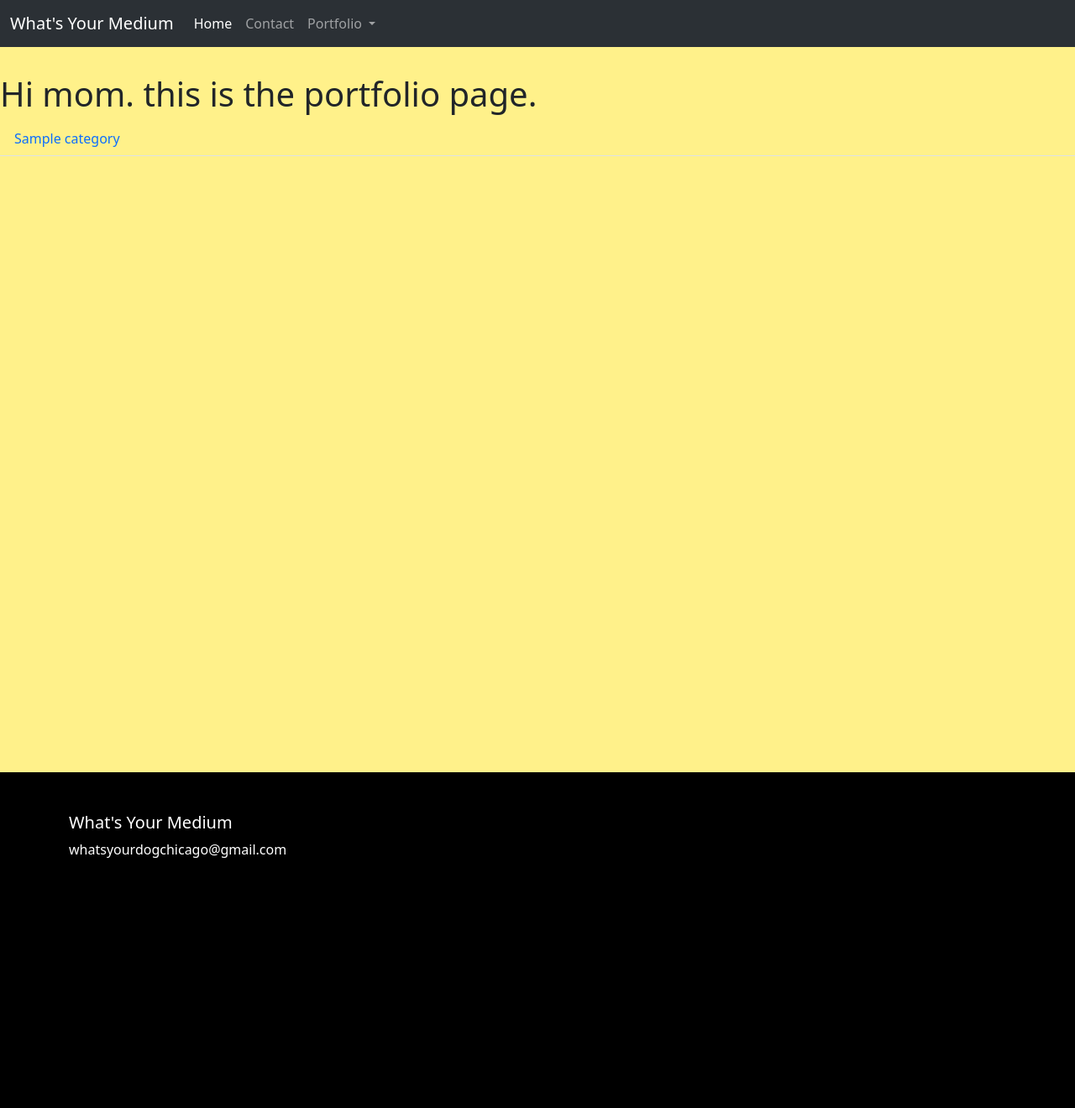
After one commit to loganhuber/whats-your-medium, a Flask app: page /portfolio in a window 1280 px wide. The commit adds this page. Shown: the whole page at 84% size. Run offline with Flask 3, Linux system fonts and the light colour scheme; tables that the repository leaves empty hold one stand-in row (values such as "Sample post").

Commit message:
Added portfolio page, tab switch, opens page in tab based on which category was selected from main navbar

```diff
--- a/app.py
+++ b/app.py
@@ -4,16 +4,13 @@ from flask_admin import Admin
 from flask_login import LoginManager
 from routes import register_routes
 from config import Config
-from models import db, User, ContentBlock, Category
-from werkzeug.security import generate_password_hash
-from admin_views import AdminModelView, SecureAdminIndexView, ContentBlocksModelView, CategoriesModelView
+from models import db, User, ContentBlock, Category, Image
+from admin_views import AdminModelView, SecureAdminIndexView, ContentBlocksModelView, CategoriesModelView, ImagesModelView
+# from werkzeug.security import generate_password_hash
 
 app = Flask(__name__, instance_relative_config=True)
-
 app.config.from_object(Config)
 db.init_app(app)
-
-admin = Admin(app, index_view=SecureAdminIndexView())
 
 login_manager = LoginManager()
 login_manager.init_app(app)
@@ -23,9 +20,12 @@ login_manager.login_view = "login"
 def load_user(user_id):
     return User.query.get(int(user_id))
 
+admin = Admin(app, index_view=SecureAdminIndexView())
+
 admin.add_view(AdminModelView(User, db))
 admin.add_view(ContentBlocksModelView(ContentBlock, db))
 admin.add_view(CategoriesModelView(Category, db))
+admin.add_view(ImagesModelView(Image, db))
 
 register_routes(app)
 
--- a/routes.py
+++ b/routes.py
@@ -57,9 +57,18 @@ def register_routes(app):
             flash("Invalid Credentials")
         return render_template('admin/login.html')
 
+    @app.route('/portfolio')
+    def portfolio():
+        selected_category = request.args.get('catgeory_id')
+        categories = Category.query.all()
+
+        return render_template(
+            'public/portfolio.html',
+            selected_category=selected_category,
+            categories=categories
+            )
+
     @app.route('/logout', methods=["GET", "POST"])
     def logout():
-
-
         logout_user()
         return redirect('/')
--- a/static/javascript/main.js
+++ b/static/javascript/main.js
@@ -0,0 +1,13 @@
+document.addEventListener("DOMContentLoaded", () => {
+
+    openSelectedCategory()
+})
+
+function openSelectedCategory() {
+    const params = new URLSearchParams(window.location.search);
+    const selected = params.get("category_id");
+    console.log(selected)
+    const btn = document.querySelector(`.portfolio-btn[data-bs-target='#${selected}']`)
+    if (!btn) return;
+    if (selected) btn.click();
+}
--- a/templates/public/base.html
+++ b/templates/public/base.html
@@ -30,13 +30,11 @@
                     </a>
                 <ul class="dropdown-menu">
                     {% for cat in categories %}
-                    <li><a class="dropdown-item" href="#">{{ cat.category_name }}</a></li>
+                    <li><a class="dropdown-item" href="{{ url_for('portfolio', category_id=cat.id) }}">{{ cat.category_name }}</a></li>
                     <!-- <li><hr class="dropdown-divider"></li> -->
+                     <!-- maybe add this break? I'd have to remove the last one cuz it looks weird -->
                     {% endfor %}
-                    <!-- <li><a class="dropdown-item" href="#">Dogs</a></li>
-                    <li><hr class="dropdown-divider"></li>
-                    <li><a class="dropdown-item" href="#">Pottery</a></li>
-                    <li><a class="dropdown-item" href="#">Something else here</a></li> -->
+
                 </ul>
                 </li>
 
@@ -58,6 +56,6 @@
 
     </div>
 </footer>
-<!-- <script src="{{ url_for('static', filename='javascript/main.js') }}"></script> -->
+<script src="{{ url_for('static', filename='javascript/main.js') }}"></script>
  <script src="https://cdn.jsdelivr.net/npm/bootstrap@5.3.8/dist/js/bootstrap.bundle.min.js" integrity="sha384-FKyoEForCGlyvwx9Hj09JcYn3nv7wiPVlz7YYwJrWVcXK/BmnVDxM+D2scQbITxI" crossorigin="anonymous"></script>
 </html>
--- /dev/null
+++ b/templates/public/portfolio.html
@@ -0,0 +1,26 @@
+{% extends 'public/base.html' %}
+
+{% block body %}
+
+<main>
+    <h1>Hi mom. this is the portfolio page.</h1>
+    <nav>
+  <div class="nav nav-tabs" id="nav-tab" role="tablist">
+    {% for cat in categories %}
+    <button class="nav-link portfolio-btn" id="nav-home-tab" data-bs-toggle="tab" data-bs-target="#{{ cat.id }}" type="button" role="tab" aria-controls="nav-home" aria-selected="true">{{ cat.category_name }}</button>
+    {% endfor %}
+    <!-- <button class="nav-link" id="nav-profile-tab" data-bs-toggle="tab" data-bs-target="#nav-profile" type="button" role="tab" aria-controls="nav-profile" aria-selected="false">Profile</button>
+    <button class="nav-link" id="nav-contact-tab" data-bs-toggle="tab" data-bs-target="#nav-contact" type="button" role="tab" aria-controls="nav-contact" aria-selected="false">Contact</button> -->
+  </div>
+</nav>
+<div class="tab-content" id="nav-tabContent">
+    {% for cat in categories %}
+    <div class="tab-pane fade" id="{{ cat.id }}" role="tabpanel" aria-labelledby="nav-profile-tab">{{ cat.category_name }}</div>
+    {% endfor %}
+  <!-- <div class="tab-pane fade show active" id="nav-home" role="tabpanel" aria-labelledby="nav-home-tab">...</div>
+  <div class="tab-pane fade" id="nav-profile" role="tabpanel" aria-labelledby="nav-profile-tab">...</div>
+  <div class="tab-pane fade" id="nav-contact" role="tabpanel" aria-labelledby="nav-contact-tab">...</div> -->
+</div>
+</main>
+
+{% endblock %}
```
Also changed, not shown: admin_views.py (+7 -7 lines), static/javascript/compressImg.js (added, +67 -0 lines).
